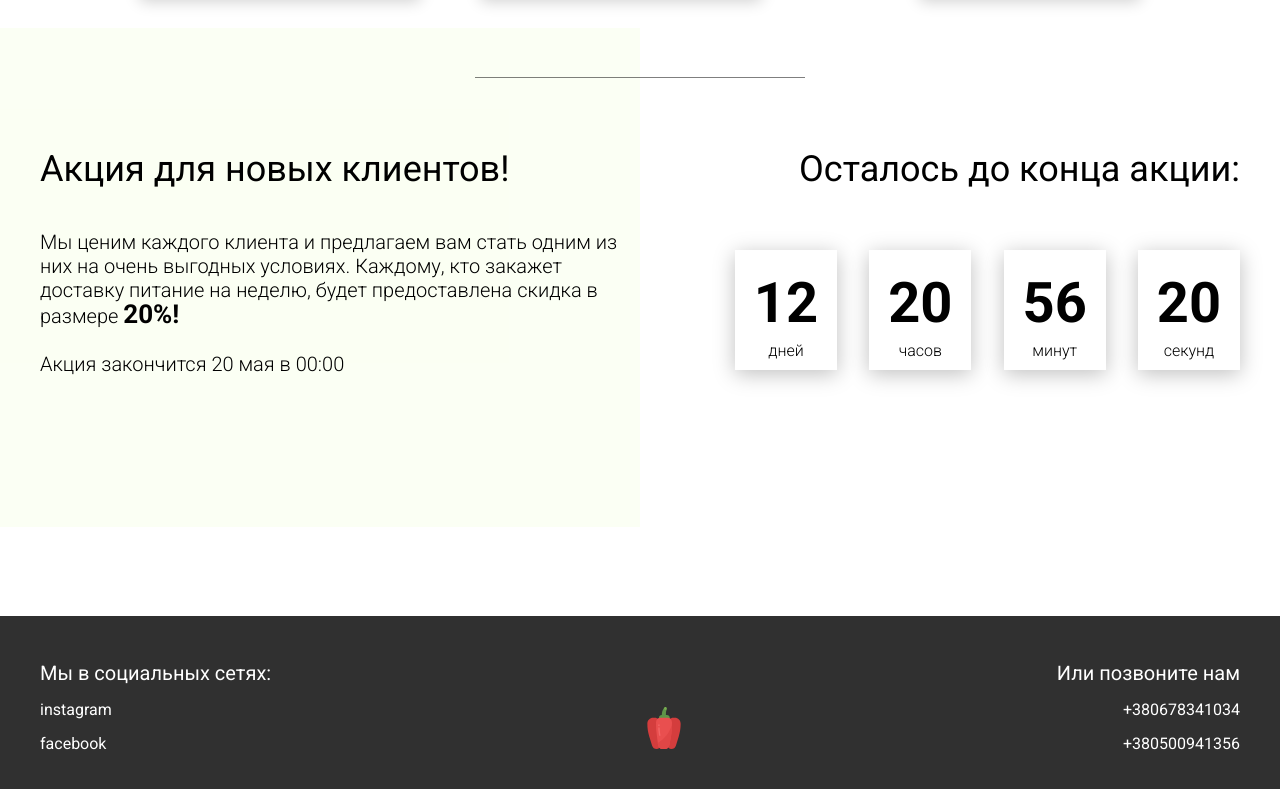
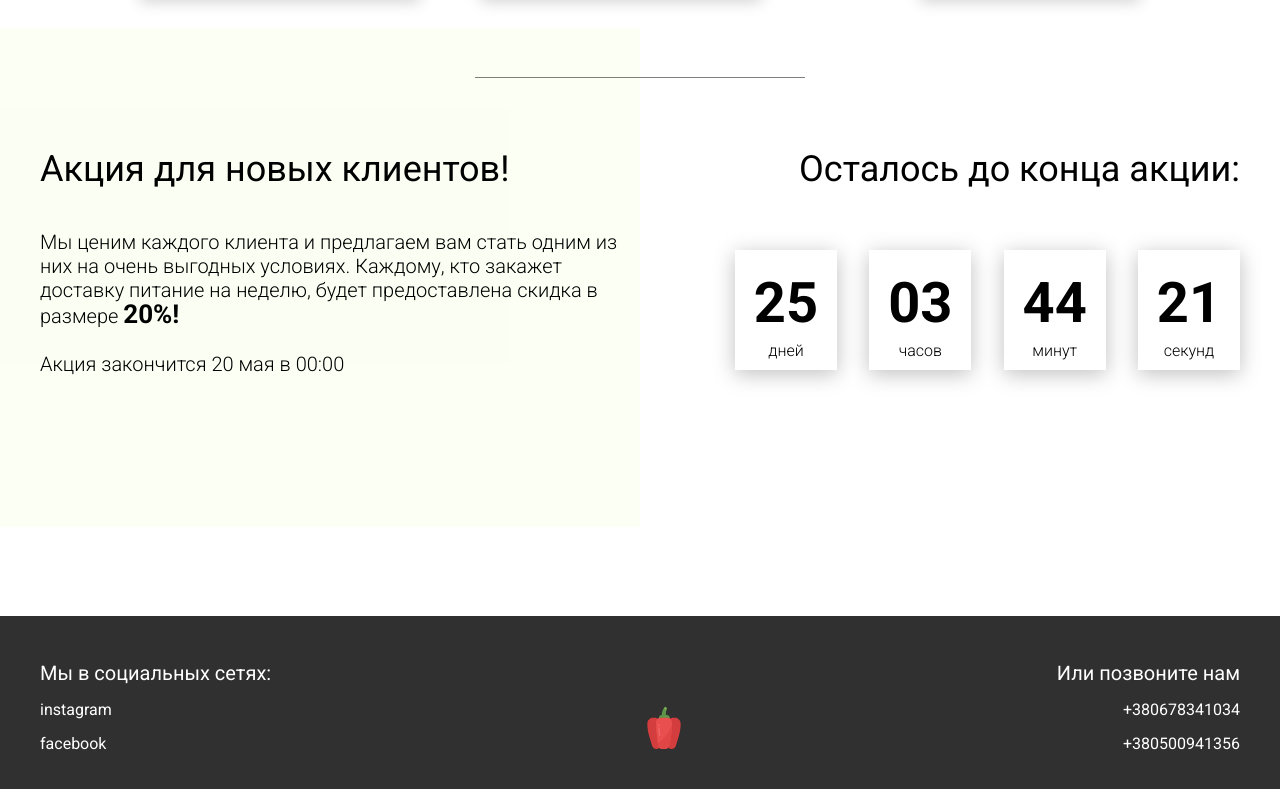
Before and after one commit to GromovBoris/foodapp, a plain HTML site: page index.html in a window 1280 px wide. Shown: the part 3448-4237 px from the top of the page. Drawn offline with Linux system fonts and the light colour scheme.

Commit message:
timer add

```diff
--- a/index.html
+++ b/index.html
@@ -18,7 +18,7 @@
         </nav>
       </div>
       <div class="header__right-block">
-        <button class="btn btn_white">Связаться с нами</button>
+        <button data-modal class="btn btn_white">Связаться с нами</button>
       </div>
     </header>
     <div class="sidepanel">
@@ -100,7 +100,7 @@
           </div>
         </div>
         <div class="offer__action">
-          <button class="btn btn_dark">Связаться с нами</button>
+          <button data-modal class="btn btn_dark">Связаться с нами</button>
         </div>
       </div>
       <div class="container">
@@ -357,7 +357,7 @@
       <div class="modal__dialog">
         <div class="modal__content">
           <form action="#">
-            <div class="modal__close">&times;</div>
+            <div data-close="" class="modal__close">&times;</div>
             <div class="modal__title">
               Мы свяжемся с вами как можно быстрее!
             </div>
--- a/js/script.js
+++ b/js/script.js
@@ -1,12 +1,12 @@
 window.addEventListener("DOMContentLoaded", () => {
-  // Tabs realisation
+  // TABS
 
   //   get listeners
   const tabs = document.querySelectorAll(".tabheader__item");
   const tabsContent = document.querySelectorAll(".tabcontent");
   const tabsParent = document.querySelector(".tabheader__items");
 
-  //   hide content function
+  //   hide content
   function hideTabContent() {
     tabsContent.forEach((item) => {
       item.classList.add("hide");
@@ -17,7 +17,7 @@
     });
   }
 
-  //   show content function
+  //   show content
   function showTabContent(i = 0) {
     tabsContent[i].classList.add("show", "fade");
     tabsContent[i].classList.remove("hide");
@@ -39,4 +39,69 @@
       });
     }
   });
+
+  //TIMER
+
+  const deadline = "2024-02-11";
+
+  // difference current dedline
+
+  function getTimeRemaining(endtime) {
+    let days, hours, minutes, seconds;
+    const t = Date.parse(endtime) - Date.parse(new Date());
+
+    if (t <= 0) {
+      days = 0;
+      hours = 0;
+      minutes = 0;
+      seconds = 0;
+    } else {
+      days = Math.floor(t / (1000 * 60 * 60 * 24));
+      seconds = Math.floor((t / 1000) % 60);
+      minutes = Math.floor((t / 1000 / 60) % 60);
+      hours = Math.floor((t / (1000 * 60 * 60)) % 24);
+    }
+
+    return {
+      total: t,
+      days: days,
+      hours: hours,
+      minutes: minutes,
+      seconds: seconds,
+    };
+  }
+
+  // show null+
+
+  function getZero(num) {
+    if (num >= 0 && num < 10) {
+      return "0" + num;
+    } else {
+      return num;
+    }
+  }
+
+  // setting clock
+
+  function setClock(selector, endtime) {
+    const timer = document.querySelector(selector);
+    const days = timer.querySelector("#days");
+    const hours = timer.querySelector("#hours");
+    const minutes = timer.querySelector("#minutes");
+    const seconds = timer.querySelector("#seconds");
+    const timeInterval = setInterval(updateClock, 1000);
+
+    function updateClock() {
+      const t = getTimeRemaining(endtime);
+      days.innerHTML = getZero(t.days);
+      hours.innerHTML = getZero(t.hours);
+      minutes.innerHTML = getZero(t.minutes);
+      seconds.innerHTML = getZero(t.seconds);
+
+      if (t.total <= 0) {
+        clearInterval(timeInterval);
+      }
+    }
+  }
+  setClock(".timer", deadline);
 });
```
